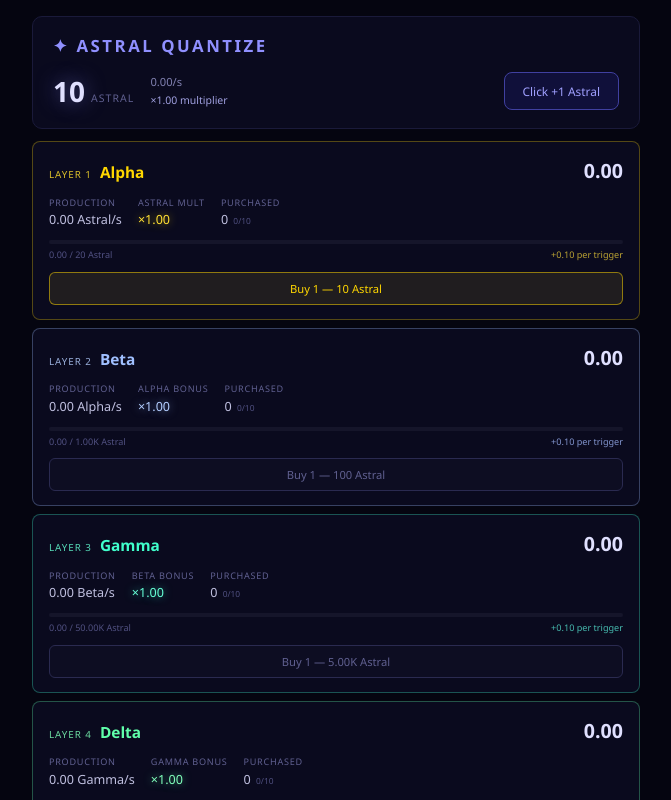
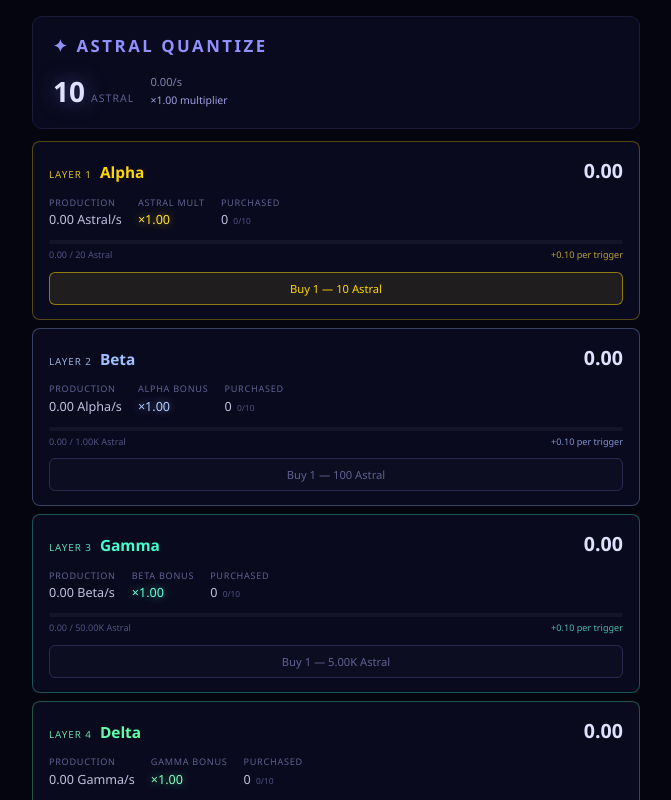
Before and after one commit to sears-gh/Astral-Quantize, a Svelte app: page / in a window 1280 px wide. Shown: the top 800 px of the page, without its empty margins (304-975 px from the left). Built offline with nearby package versions, Linux system fonts and the light colour scheme.

Commit message:
Remove manual click mechanic
https://claude.ai/code/session_01SBqBcYZ4cpGsN2L8XHrREN

```diff
--- a/src/App.svelte
+++ b/src/App.svelte
@@ -1,6 +1,6 @@
 <script lang="ts">
   import { onMount } from 'svelte';
-  import { tick, clickAstral, astralPerSec } from './game/loop';
+  import { tick, astralPerSec } from './game/loop';
   import { gs, getAstralMult } from './game/state.svelte';
   import { fmt, fmtMult } from './game/format';
   import { LAYER_COUNT } from './game/config';
@@ -29,9 +29,6 @@
         <span>{fmt(astralPerSec())}/s</span>
         <span class="mult">{fmtMult(getAstralMult())} multiplier</span>
       </div>
-      <button class="click-btn" onclick={clickAstral}>
-        Click +1 Astral
-      </button>
     </div>
   </header>
 
@@ -113,29 +110,7 @@
     font-size: 0.75rem;
   }
 
-  .click-btn {
-    margin-left: auto;
-    background: #10103a;
-    border: 1px solid #4040a0;
-    border-radius: 8px;
-    color: #a0a0ff;
-    padding: 10px 18px;
-    font-size: 0.85rem;
-    cursor: pointer;
-    font-family: inherit;
-    transition: all 0.15s;
-  }
-
-  .click-btn:hover {
-    background: #18184a;
-    box-shadow: 0 0 12px rgba(80, 80, 200, 0.4);
-  }
-
-  .click-btn:active {
-    transform: scale(0.97);
-  }
-
-  .layers {
+.layers {
     display: flex;
     flex-direction: column;
     gap: 8px;
--- a/src/game/config.ts
+++ b/src/game/config.ts
@@ -23,8 +23,6 @@ export const INITIAL_THRESHOLD = [
 ];
 export const THRESHOLD_MULT = 2;
 
-export const CLICK_ASTRAL = 1;
-
 export const LAYER_COLORS = [
   '#ffd700', '#a0c0ff', '#40ffcc', '#60ffaa',
   '#c0ff60', '#ffaa40', '#ff7070', '#ff50ff',
--- a/src/game/loop.ts
+++ b/src/game/loop.ts
@@ -48,10 +48,6 @@ export function buyLayer(i: number): void {
   }
 }
 
-export function clickAstral(): void {
-  gs.astral += CLICK_ASTRAL;
-  applyProgress(CLICK_ASTRAL);
-}
 
 export function astralPerSec(): number {
   return gs.layerCounts[0] * ASTRAL_RATE * getAstralMult();
```
